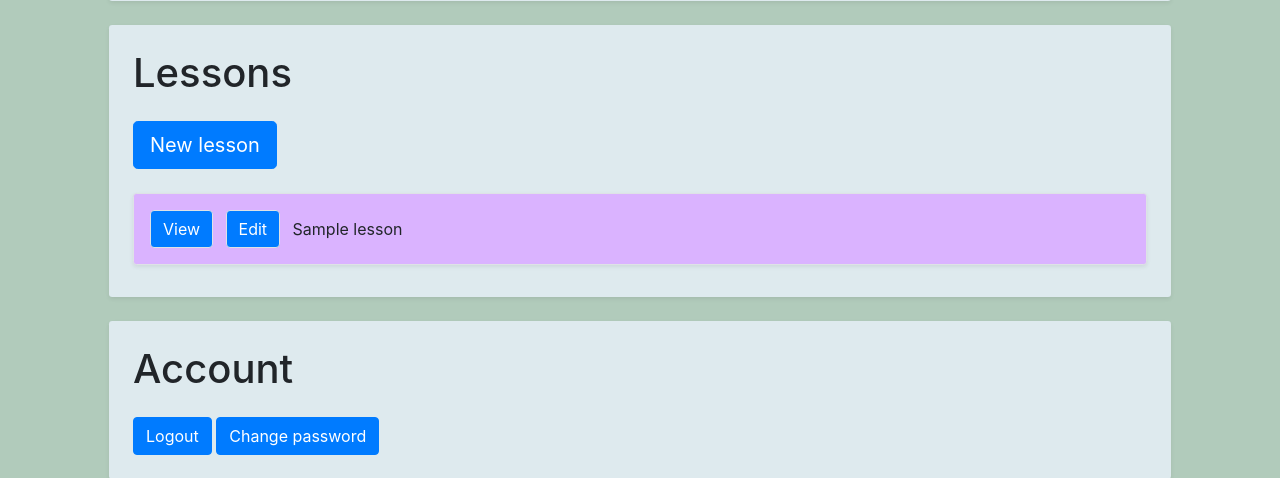
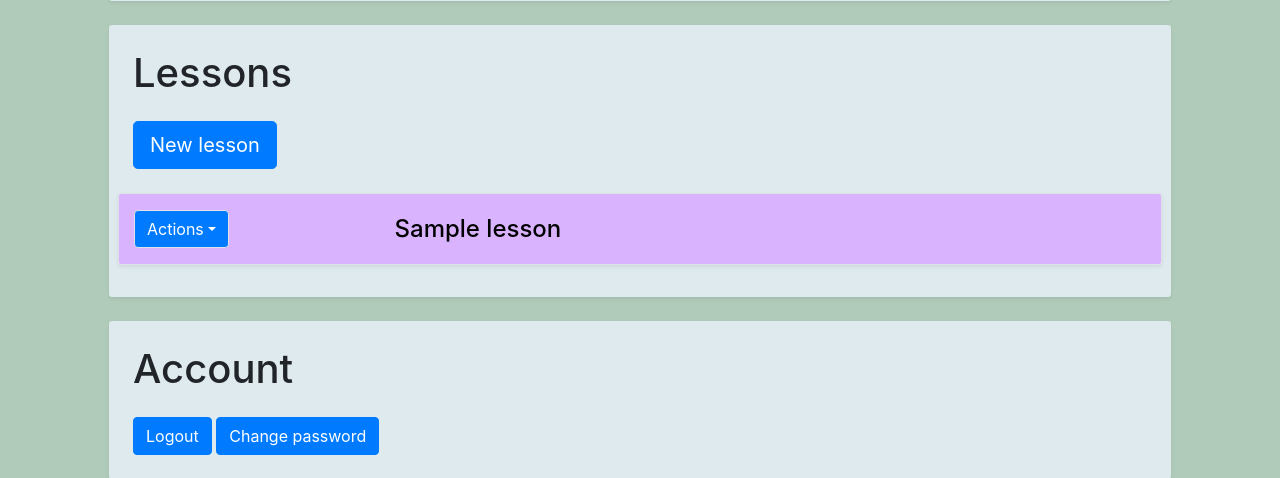
Before and after one commit to dmjz/studious, a Django app: page /profile/ in a window 1280 px wide. Shown: the part 418-896 px from the top of the page. Run offline with Django 3.2, Linux system fonts and the light colour scheme; a user stored in the database is signed in; tables that the repository leaves empty hold one stand-in row (values such as "Sample post"); some libraries are stand-ins or nearby versions.

Commit message:
Reorganize buttons in lesson rows in profile page

```diff
--- a/core/templates/base.html
+++ b/core/templates/base.html
@@ -11,7 +11,7 @@
         src="https://code.jquery.com/jquery-3.4.1.min.js"
         integrity="sha256-CSXorXvZcTkaix6Yvo6HppcZGetbYMGWSFlBw8HfCJo="
         crossorigin="anonymous"></script>
-    <script src="https://stackpath.bootstrapcdn.com/bootstrap/4.4.1/js/bootstrap.min.js" integrity="sha384-wfSDF2E50Y2D1uUdj0O3uMBJnjuUD4Ih7YwaYd1iqfktj0Uod8GCExl3Og8ifwB6" crossorigin="anonymous"></script>
+    <script src="https://stackpath.bootstrapcdn.com/bootstrap/4.4.1/js/bootstrap.bundle.min.js" integrity="sha384-6khuMg9gaYr5AxOqhkVIODVIvm9ynTT5J4V1cfthmT+emCG6yVmEZsRHdxlotUnm" crossorigin="anonymous"></script>
     <link href="{% static 'css/style.css' %}" rel="stylesheet">
     <title>{% block title %}{% endblock %}</title>
     {% block head %}{% endblock %}
--- a/core/templates/profile.html
+++ b/core/templates/profile.html
@@ -39,51 +39,63 @@
     {% else %}
         {% for lesson in lessons %}
             {% if lesson.review_started %}
-            <div class="my-2 p-3 shadow-sm rounded-sm border color-4">
-                <a
-                    class="btn btn-primary border"
-                    href="{% url 'view' lesson_id=lesson.id %}"
-                    role="button"
-                >View</a>
-                <a
-                    class="btn btn-primary border ml-2"
-                    href="{% url 'edit' lesson_id=lesson.id %}"
-                    role="button"
-                >Edit</a>
-                {% if not lesson.is_public %}
-                <a
-                    class="btn btn-primary border ml-2"
-                    href="{% url 'publish' lesson_id=lesson.id %}"
-                    role="button"
-                >Publish</a>
-                {% endif %}
-                <span class="ml-2 align-middle">{{ lesson.title }}</span>
+            <div class="my-2 py-3 shadow-sm rounded-sm border color-4 row align-items-center">
+                <!-- Actions dropdown to the left -->
+                <div class="col-3">
+                    <div class="dropdown">
+                        <button
+                            class="btn btn-primary border dropdown-toggle"
+                            type="button"
+                            id="action-dropdown-{{ forloop.counter0 }}"
+                            data-toggle="dropdown"
+                            aria-haspopup="true"
+                            aria-expanded="false"
+                            >Actions</button>
+                        <div class="dropdown-menu" aria-labelledby="action-dropdown-{{ forloop.counter0 }}">
+                            <a class="dropdown-item" href="{% url 'view' lesson_id=lesson.id %}">View</a>
+                            <a class="dropdown-item" href="{% url 'edit' lesson_id=lesson.id %}">Edit</a>
+                            {% if not lesson.is_public %}
+                            <a class="dropdown-item" href="{% url 'publish' lesson_id=lesson.id %}">Publish</a>
+                            {% endif %}
+                        </div>
+                    </div>
+                </div>
+                <!-- Title link to the right -->
+                <div class="col-9">
+                    <a class="lesson-link-1" href="{% url 'view' lesson_id=lesson.id %}">
+                    <h4 class="my-auto">{{ lesson.title }}</h4>
+                    </a>
+                </div>
             </div>
             {% else %}
-            <div class="my-2 p-3 shadow-sm rounded-sm border color-3">
-                <a
-                    class="btn btn-primary border"
-                    href="{% url 'view' lesson_id=lesson.id %}"
-                    role="button"
-                >View</a>
-                <a
-                    class="btn btn-primary border ml-2"
-                    href="{% url 'edit' lesson_id=lesson.id %}"
-                    role="button"
-                >Edit</a>
-                {% if not lesson.is_public %}
-                <a
-                    class="btn btn-primary border ml-2"
-                    href="{% url 'publish' lesson_id=lesson.id %}"
-                    role="button"
-                >Publish</a>
-                {% endif %}
-                <span class="ml-2 align-middle">{{ lesson.title }}</span>
-                <a
-                    class="btn btn-primary border ml-2 float-right"
-                    href="{% url 'add_review' lesson_id=lesson.id %}"
-                    role="button"
-                >Add to reviews</a>
+            <div class="my-2 py-3 shadow-sm rounded-sm border color-3 row align-items-center">
+                <!-- Actions dropdown to the left -->
+                <div class="col-3">
+                    <div class="dropdown">
+                        <button
+                            class="btn btn-primary border dropdown-toggle"
+                            type="button"
+                            id="action-dropdown-{{ forloop.counter0 }}"
+                            data-toggle="dropdown"
+                            aria-haspopup="true"
+                            aria-expanded="false"
+                            >Actions</button>
+                        <div class="dropdown-menu" aria-labelledby="action-dropdown-{{ forloop.counter0 }}">
+                            <a class="dropdown-item" href="{% url 'view' lesson_id=lesson.id %}">View</a>
+                            <a class="dropdown-item" href="{% url 'edit' lesson_id=lesson.id %}">Edit</a>
+                            {% if not lesson.is_public %}
+                            <a class="dropdown-item" href="{% url 'publish' lesson_id=lesson.id %}">Publish</a>
+                            {% endif %}
+                            <a class="dropdown-item" href="{% url 'add_review' lesson_id=lesson.id %}">Add to reviews</a>
+                        </div>
+                    </div>
+                </div>
+                <!-- Title link to the right -->
+                <div class="col-9">
+                    <a class="lesson-link-2" href="{% url 'view' lesson_id=lesson.id %}">
+                    <h4 class="my-auto">{{ lesson.title }}</h4>
+                    </a>
+                </div>
             </div>
             {% endif %}
         {% endfor %}
--- a/static/css/style.css
+++ b/static/css/style.css
@@ -56,6 +56,27 @@
     color: #0000ff;
 }
 
+.lesson-link-1 {
+    color: black;
+    text-decoration: none;
+    pointer-events: fill;
+}
+.lesson-link-1:hover {
+    color: #666666;
+    background-color: #0000ff;
+    text-decoration: none;
+}
+.lesson-link-2 {
+    color: white;
+    text-decoration: none;
+    pointer-events: fill;
+}
+.lesson-link-2:hover {
+    color: #bbbbbb;
+    background-color: #0000ff;
+    text-decoration: none;
+}
+
 /* Basically Bootstrap's disabled class, but doesn't fade colors */
 .custom-a-disabled {
     cursor: default;
```
